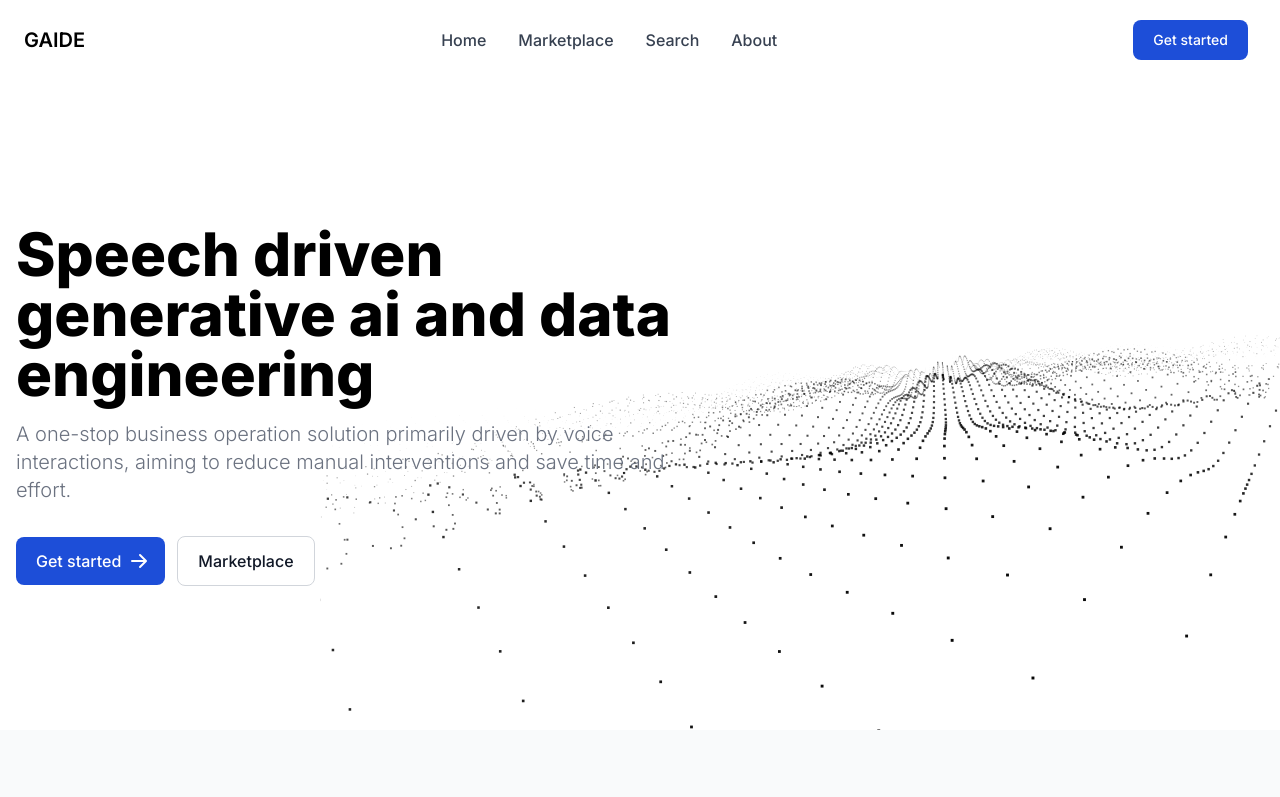
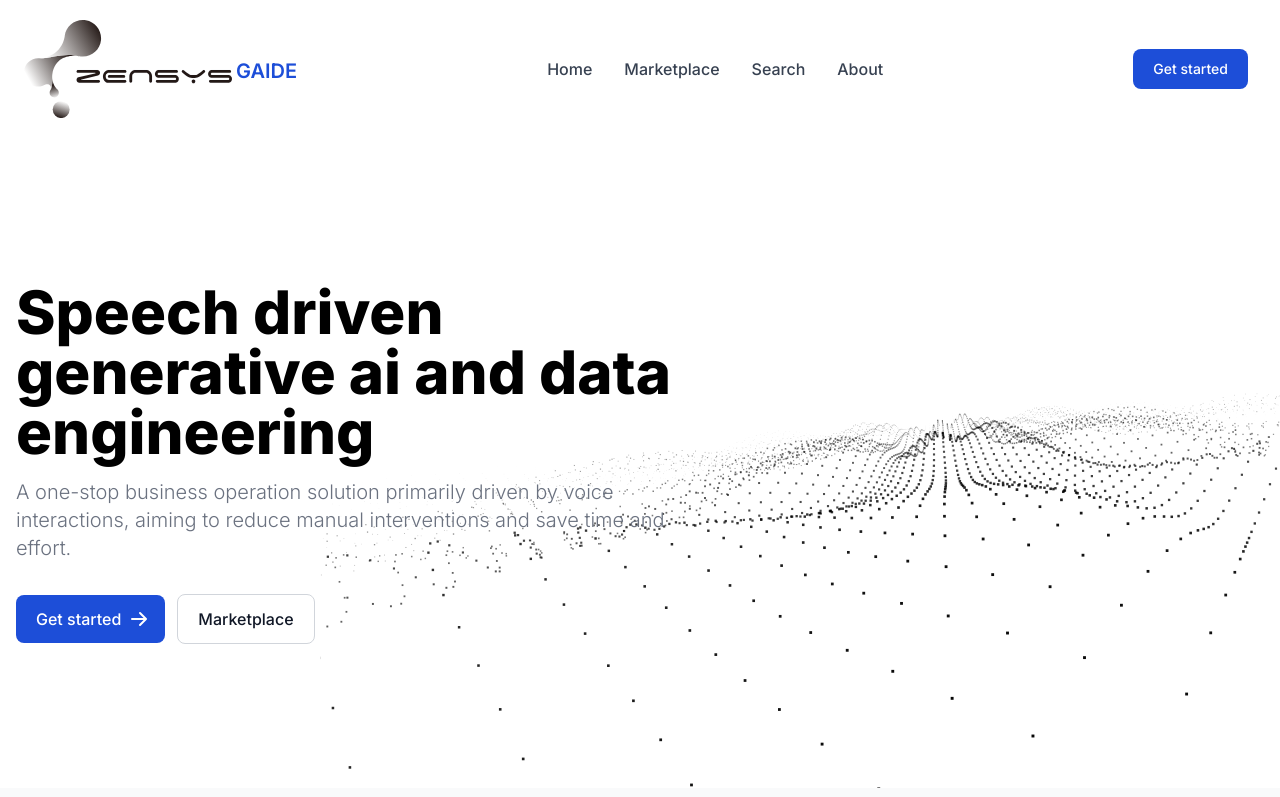
Before and after one commit to imad-beyg/gaite, a Next.js app: page / in a window 1280 px wide. Shown: the top 797 px of the page. Built offline with nearby package versions, Linux system fonts and the light colour scheme.

Commit message:
added the logo

```diff
--- a/app/app.scss
+++ b/app/app.scss
@@ -94,3 +94,27 @@ body {
     }
   }
 }
+
+
+.cls-1 {
+  fill: #231815;
+  stroke: #38499d;
+  stroke-miterlimit: 8;
+  stroke-width: .06px;
+}
+
+.cls-2 {
+  fill: url(#layer_45);
+}
+
+.cls-3 {
+  fill: url(#layer_39);
+}
+
+.cls-4 {
+  fill: url(#layer_39-3);
+}
+
+.cls-5 {
+  fill: url(#layer_39-2);
+}
--- a/app/components/header.tsx
+++ b/app/components/header.tsx
@@ -8,8 +8,54 @@ export const Header = () => {
                     <Link href="/" className="flex items-center">
                         {/*<img src="https://flowbite.com/docs/images/logo.svg" className="mr-3 h-6 sm:h-9"*/}
                         {/*     alt="Flowbite Logo"/>*/}
+
+
+                        <svg className="w-52" fill="currentColor"  xmlns="http://www.w3.org/2000/svg" viewBox="0 0 268.62 126.65">
+                            <defs>
+                                <linearGradient id="layer_39" x1="-902.37" y1="646.34" x2="-902.01" y2="651.48" gradientTransform="translate(3768.1 1202.04) rotate(-19.15) scale(3.5 -3.5)" gradientUnits="userSpaceOnUse">
+                                    <stop offset="0" stop-color="#fff"/>
+                                    <stop offset="1" stop-color="#231815"/>
+                                </linearGradient>
+                                <linearGradient id="layer_45" x1="-910.4" y1="654.96" x2="-892.29" y2="658.14" gradientTransform="translate(3768.1 1202.04) rotate(-19.15) scale(3.5 -3.5)" gradientUnits="userSpaceOnUse">
+                                    <stop offset=".04" stop-color="#fff"/>
+                                    <stop offset="1" stop-color="#231815"/>
+                                </linearGradient>
+                                <linearGradient id="layer_39-2" x1="-900.88" y1="660.8" x2="-878.73" y2="665.1" href="#layer_39"/>
+                                <linearGradient id="layer_39-3" x1="197.5" y1="3906.62" x2="203.75" y2="3906.62" gradientTransform="translate(-12847.43 -4503.51) rotate(106.77) scale(3.5 -3.5)" href="#layer_39"/>
+                            </defs>
+                            <g id="logo_1-2">
+                                <g>
+                                    <g id="shape_a1N99IJpXX">
+                                        <g>
+                                            <g>
+                                                <path className="cls-3" d="m33.8,91.2h0c-.43.77-.69,1.72-.69,2.67-.09,3.01,2.15,5.59,5.08,6.02,3.27.52,6.37-1.81,6.71-5.08.26-1.89-.43-3.61-1.63-4.9h0c-.09-.17-.26-.26-.43-.34-1.38-1.29-5.51-6.02-6.37-13.34.17,1.38.52,10.41-2.67,14.97Z"/>
+                                                <g>
+                                                    <path className="cls-2" d="m.07,66.16c-.86,9.55,6.11,18.33,15.66,19.7,4.39.6,8.52-.26,12.05-2.41,2.24-1.29,5.16-.52,6.37,1.72v.09c1.46,2.93-.17,5.68-.26,5.85,3.18-4.56,2.75-13.59,2.67-14.97-.26-1.81-.26-3.79,0-5.94h0c3.79-26.16,28.48-24.44,34.85-23.49-20.65-4.82-33.21,2.32-51.8,2.75C9.71,48.69.93,56.01.07,66.16Z"/>
+                                                    <path className="cls-5" d="m79.92.34c-13.25-2.24-25.64,6.97-27.36,20.22v.43c-.43,3.27-4.13,26.24-32.87,28.48h0c18.5-.43,31.15-7.57,51.71-2.75.52.09,1.03.17,1.55.26,13.25,1.72,25.3-7.92,26.5-21.25,1.12-12.22-7.49-23.4-19.53-25.38Z"/>
+                                                </g>
+                                            </g>
+                                            <circle className="cls-4" cx="48" cy="115.72" r="10.93"/>
+                                        </g>
+                                    </g>
+                                    <g id="shape_TWkm28u9Fo">
+                                        <g>
+                                            <path className="cls-1" d="m90.96,68.25h-21.29c-.5,0-.93-.18-1.28-.53-.35-.35-.53-.78-.53-1.28h0c0-.5.18-.93.53-1.28.35-.35.78-.53,1.28-.53h24.91c1.01,0,1.86.35,2.57,1.06.7.7,1.05,1.56,1.05,2.57h0c0,.85-.25,1.6-.75,2.24-.5.64-1.14,1.06-1.92,1.26h0l-21.14,5.01c-.6.15-.9.29-.9.42h0c0,.17.54.26,1.62.26h21.29c.5,0,.93.18,1.28.53.35.35.53.78.53,1.28h0c0,.5-.18.93-.53,1.28-.35.35-.78.53-1.28.53h-24.91c-1,0-1.86-.35-2.56-1.05-.7-.7-1.06-1.56-1.06-2.57h0c0-.78.21-1.49.64-2.15.43-.65,1-1.07,1.73-1.24h0l21.48-5.05c.4-.12.6-.25.6-.38h0c0-.25-.45-.37-1.36-.37h0Z"/>
+                                            <path className="cls-1" d="m110.14,71.04h18.76c.5,0,.93.18,1.28.53.35.35.53.78.53,1.28h0c0,.5-.18.93-.53,1.28-.35.35-.78.53-1.28.53h-18.76c-.5,0-.93-.18-1.28-.53-.35-.35-.53-.78-.53-1.28h0c0-.5.18-.93.53-1.28.35-.35.78-.53,1.28-.53h0Zm20.35-2.79h-20.76c-.88,0-1.59.16-2.13.47-.54.31-.97.7-1.28,1.15-.31.45-.53.95-.64,1.49-.11.54-.17,1.04-.17,1.49h0c0,.45.06.95.17,1.49.11.54.32,1.04.64,1.49.31.45.74.83,1.28,1.15.54.31,1.25.47,2.13.47h20.76c.5,0,.93.18,1.28.53.35.35.53.78.53,1.28h0c0,.5-.18.93-.53,1.28-.35.35-.78.53-1.28.53h-21.97c-1.03,0-1.94-.25-2.75-.75-.81-.5-1.49-1.15-2.05-1.94-.57-.79-1-1.67-1.3-2.65-.3-.98-.45-1.93-.45-2.87h0c0-.95.16-1.92.47-2.88.31-.97.77-1.84,1.38-2.63.6-.79,1.33-1.44,2.19-1.94.85-.5,1.82-.76,2.9-.76h21.59c.5,0,.93.18,1.28.53.35.35.53.78.53,1.28h0c0,.5-.18.93-.53,1.28-.35.35-.78.53-1.28.53h0Z"/>
+                                            <path className="cls-1" d="m161.73,79.25v-6.4c0-.45-.06-.95-.17-1.49-.11-.54-.32-1.04-.64-1.49-.31-.45-.75-.84-1.3-1.15-.55-.31-1.25-.47-2.11-.47h-13.6c-.88,0-1.59.16-2.13.47-.54.31-.97.7-1.28,1.15-.31.45-.53.95-.64,1.49-.11.54-.17,1.04-.17,1.49h0v6.4c0,.5-.18.93-.53,1.28-.35.35-.78.53-1.28.53h0c-.5,0-.93-.18-1.28-.53-.35-.35-.53-.78-.53-1.28h0v-6.4c0-.95.16-1.92.47-2.88.31-.97.77-1.84,1.38-2.63.6-.79,1.33-1.44,2.19-1.94.85-.5,1.82-.76,2.9-.76h15.79c1.03.05,1.94.34,2.75.85.81.51,1.49,1.16,2.05,1.94.57.78,1,1.65,1.3,2.6.3.95.45,1.9.45,2.83h0v6.4c0,.5-.18.93-.53,1.28-.35.35-.78.53-1.28.53h0c-.5,0-.93-.18-1.28-.53-.35-.35-.53-.78-.53-1.28h0Z"/>
+                                            <path className="cls-1" d="m195.03,74.66h-20.91c-.7,0-1.36-.13-1.96-.4-.6-.26-1.13-.62-1.58-1.07-.45-.45-.81-.98-1.07-1.58-.27-.6-.4-1.26-.4-1.96h0c0-.7.13-1.35.4-1.96.26-.6.62-1.13,1.07-1.58.45-.45.98-.81,1.58-1.08.6-.27,1.26-.4,1.96-.4h22.87c.5,0,.93.18,1.28.53.35.35.53.78.53,1.28h0c0,.5-.18.93-.53,1.28-.35.35-.78.53-1.28.53h-22.95c-.38,0-.71.13-1,.39-.29.27-.44.6-.44,1h0c0,.38.15.7.44.98.29.28.62.41,1,.41h20.84c.7,0,1.36.13,1.98.39.62.27,1.15.62,1.6,1.08s.81.99,1.07,1.6c.27.62.4,1.27.4,1.98h0c0,.7-.13,1.36-.4,1.96-.26.6-.62,1.13-1.07,1.58s-.99.8-1.6,1.06c-.62.25-1.27.37-1.98.37h-22.84c-.5,0-.93-.18-1.28-.53-.35-.35-.53-.78-.53-1.28h0c0-.5.18-.93.53-1.28.35-.35.78-.53,1.28-.53h22.99c.38,0,.7-.13.98-.39.28-.27.41-.59.41-.96h0c0-.4-.14-.74-.41-1.02-.28-.28-.61-.41-.98-.41h0Z"/>
+                                            <path className="cls-1" d="m216.55,79.25h0c0-.65.23-1.2.68-1.66.45-.45,1-.68,1.66-.68h0c.65,0,1.2.23,1.66.68.46.45.68,1,.68,1.66h0c0,.66-.23,1.21-.68,1.66-.45.45-1,.68-1.66.68h0c-.65,0-1.2-.23-1.66-.68-.45-.45-.68-1.01-.68-1.66Zm2.33-8.06h0c.98,0,1.85-.04,2.6-.13.75-.09,1.56-.33,2.41-.74.86-.4,1.83-1,2.92-1.81,1.09-.8,2.46-1.92,4.09-3.35h0c.43-.35.85-.53,1.28-.53h0c.5,0,.93.18,1.28.53.35.35.53.78.53,1.28h0c0,.28-.07.54-.21.79-.14.25-.31.46-.51.64h0c-1.58,1.41-3,2.57-4.24,3.48-1.24.92-2.41,1.65-3.52,2.19-1.11.54-2.19.92-3.24,1.15-1.05.23-2.19.34-3.39.34h0c-1.28,0-2.46-.11-3.52-.32-1.07-.21-2.14-.59-3.22-1.15-1.08-.55-2.24-1.29-3.47-2.21-1.23-.92-2.65-2.08-4.26-3.48h0c-.2-.18-.37-.39-.51-.64-.14-.25-.21-.52-.21-.79h0c0-.5.18-.93.53-1.28.35-.35.78-.53,1.28-.53h0c.25,0,.48.05.68.15.2.1.4.23.6.38h0c1.61,1.41,2.96,2.51,4.05,3.32,1.09.8,2.07,1.41,2.94,1.81.87.4,1.69.65,2.47.75.78.1,1.66.15,2.64.15Z"/>
+                                            <path className="cls-1" d="m263.69,74.66h-20.91c-.7,0-1.36-.13-1.96-.4-.6-.26-1.13-.62-1.58-1.07-.45-.45-.81-.98-1.07-1.58-.27-.6-.4-1.26-.4-1.96h0c0-.7.13-1.35.4-1.96.26-.6.62-1.13,1.07-1.58.45-.45.98-.81,1.58-1.08.6-.27,1.26-.4,1.96-.4h22.87c.5,0,.93.18,1.28.53.35.35.53.78.53,1.28h0c0,.5-.18.93-.53,1.28-.35.35-.78.53-1.28.53h-22.95c-.38,0-.71.13-1,.39-.29.27-.44.6-.44,1h0c0,.38.15.7.44.98.29.28.62.41,1,.41h20.84c.7,0,1.36.13,1.98.39.62.27,1.15.62,1.6,1.08s.81.99,1.07,1.6c.27.62.4,1.27.4,1.98h0c0,.7-.13,1.36-.4,1.96-.26.6-.62,1.13-1.07,1.58s-.99.8-1.6,1.06c-.62.25-1.27.37-1.98.37h-22.84c-.5,0-.93-.18-1.28-.53-.35-.35-.53-.78-.53-1.28h0c0-.5.18-.93.53-1.28.35-.35.78-.53,1.28-.53h22.99c.38,0,.7-.13.98-.39.28-.27.41-.59.41-.96h0c0-.4-.14-.74-.41-1.02-.28-.28-.61-.41-.98-.41h0Z"/>
+                                        </g>
+                                    </g>
+                                </g>
+                            </g>
+                        </svg>
+
                         <span
-                            className="self-center text-xl font-semibold whitespace-nowrap dark:text-white">GAIDE</span>
+                            className="self-center text-xl text-blue-700 font-semibold whitespace-nowrap dark:text-white mt-1 ml-1">
+                            GAIDE
+                        </span>
+
                     </Link>
                     <div className="flex items-center lg:order-2">
                         <Link href="/demo"
```
